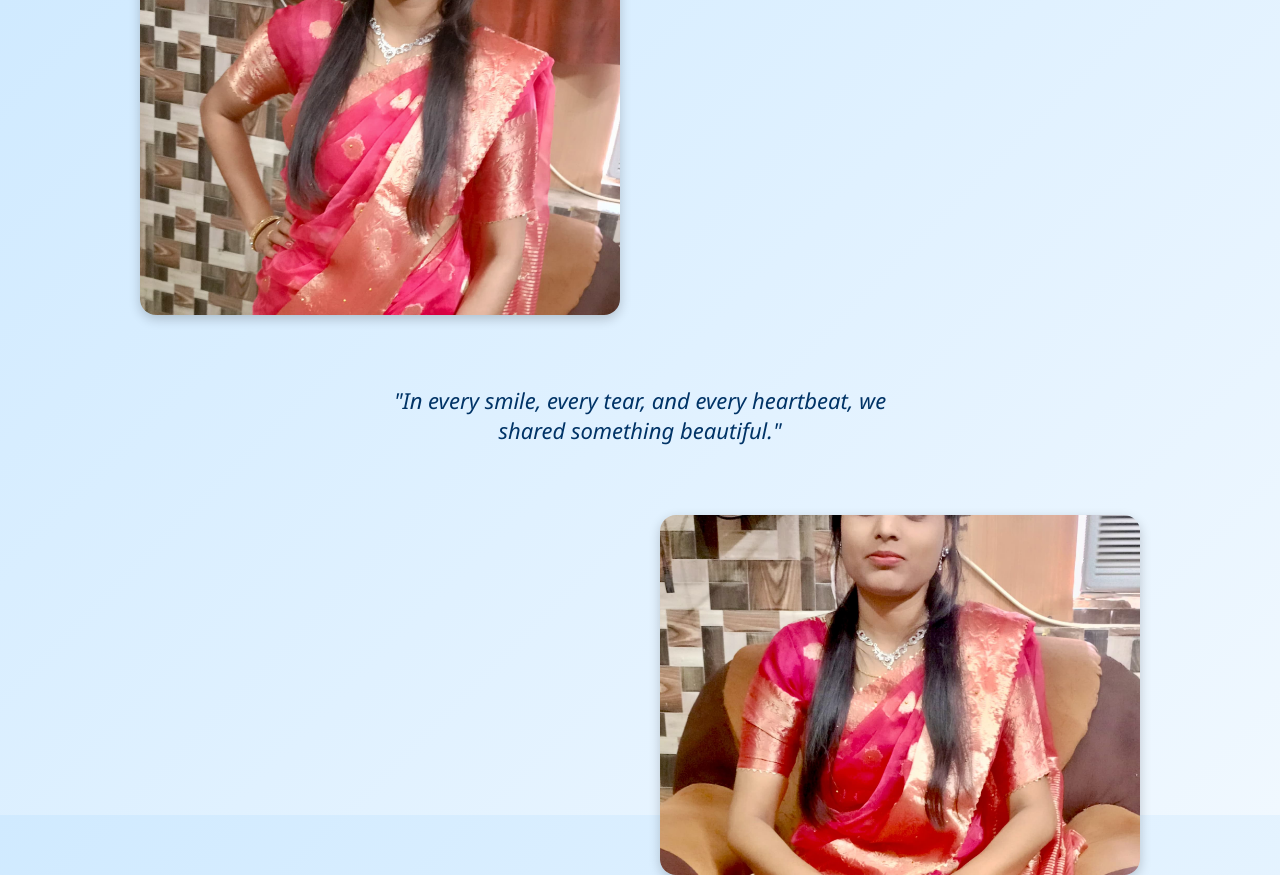
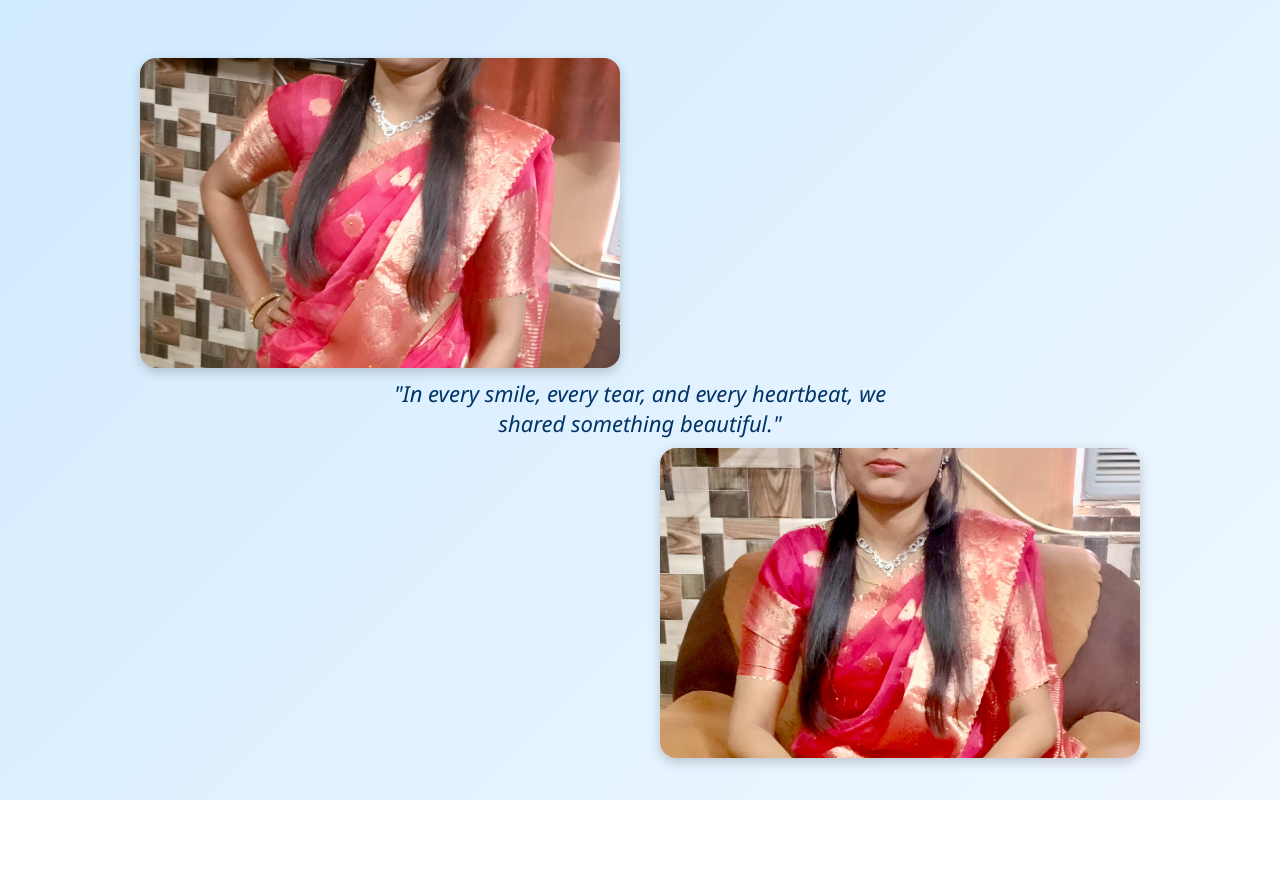
Before and after one commit to niteshsinghal5010/TryIt, a plain HTML site: page album.html in a window 1280 px wide. Both pictures are taken after a click on the button "Let's View". After the commit the page ends 800 px from the top, so only its background shows below. Drawn offline with Linux system fonts and the light colour scheme.

Commit message:
Make some changes.

```diff
--- a/album.html
+++ b/album.html
@@ -49,7 +49,7 @@
         display: none;
         width: 100%;
         max-width: 1000px;
-      height: 800px;
+        height: 700px;
         position: relative;
         margin-top: 15px;
     }
@@ -67,31 +67,31 @@
         z-index: 2;
     }
 
+    /* Updated Image Styles */
     .img-top-left {
         position: absolute;
-      top: -60px;
+        top: 0;
         left: 0;
         width: 48%;
-      height: auto;
         max-width: 800px;
+        height: calc(50% - 40px); /* 50% height minus 20px spacing above/below quote */
         border-radius: 16px;
         box-shadow: 0 4px 12px rgba(0,0,0,0.2);
         object-fit: cover;
-      aspect-ratio: 4 / 3;
     }
 
     .img-bottom-right {
         position: absolute;
-      bottom: -60px;
+        bottom: 0;
         right: 0;
         width: 48%;
-      height: auto;
         max-width: 800px;
+        height: calc(50% - 40px); /* 50% height minus 20px spacing above/below quote */
         border-radius: 16px;
         box-shadow: 0 4px 12px rgba(0,0,0,0.2);
         object-fit: cover;
-      aspect-ratio: 4 / 3;
     }
+
 
     @keyframes fadeInScale {
       0% {
```
Lines whose indentation alone changed are shown as unchanged.
